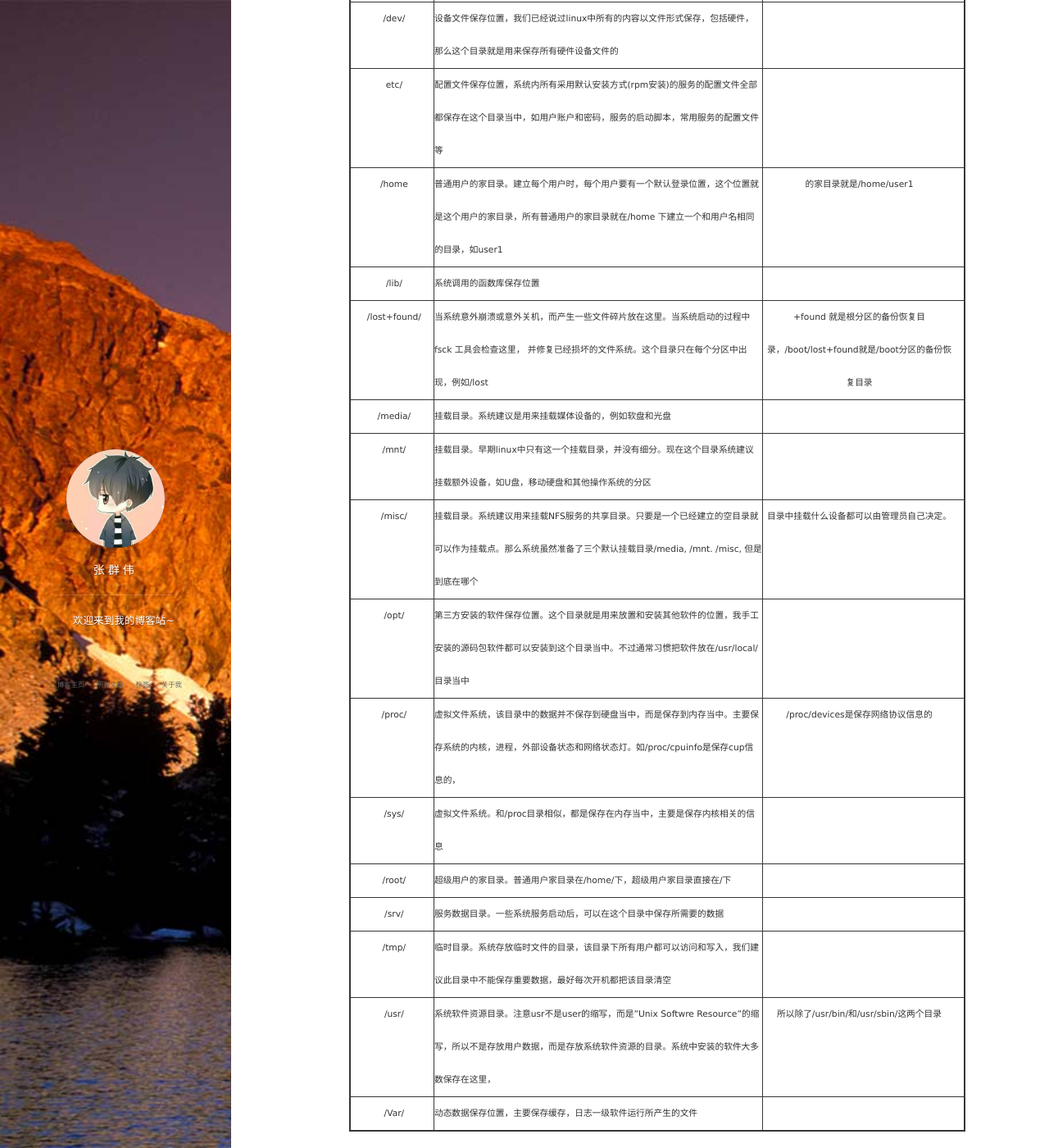
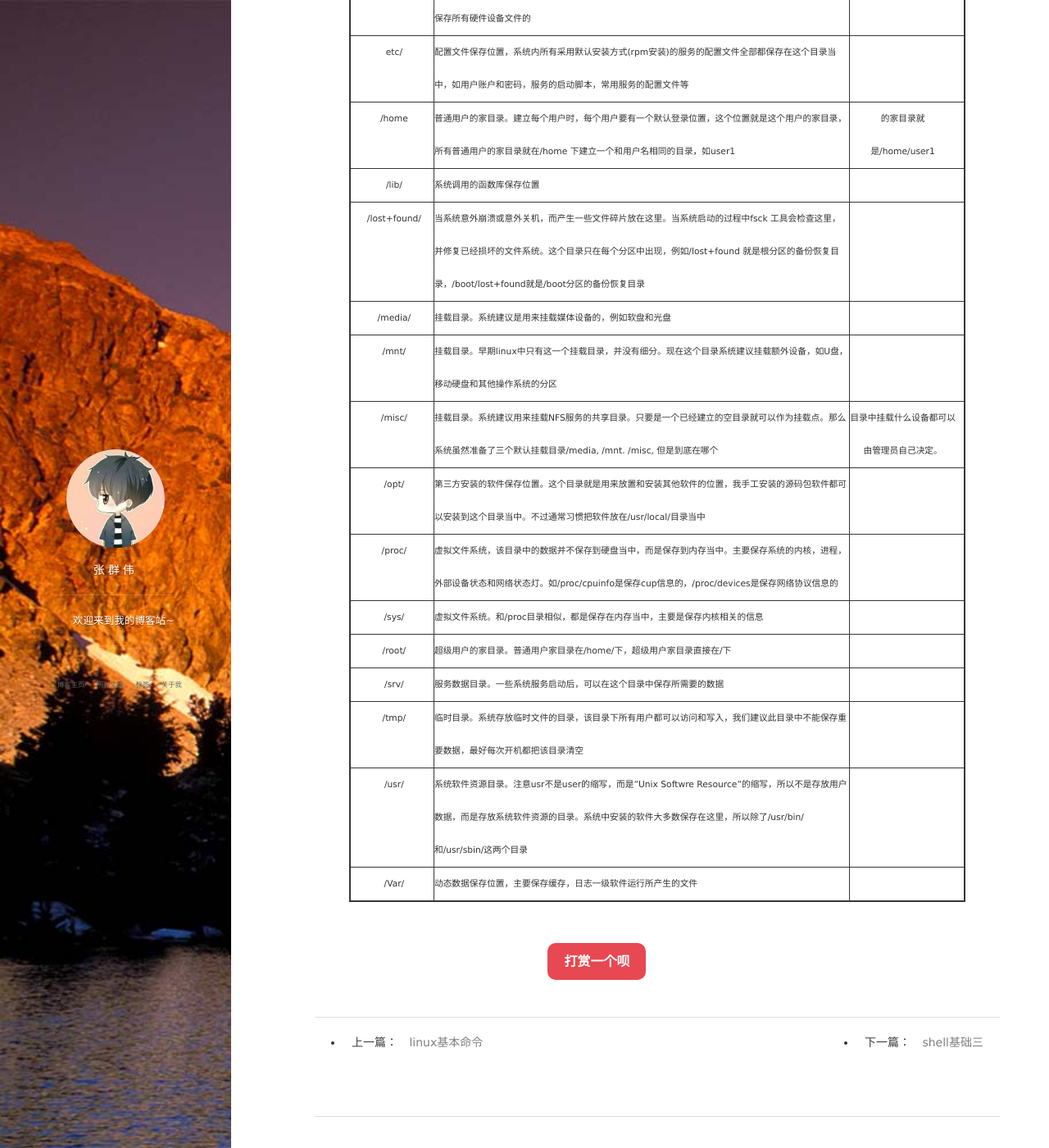
Before and after one commit to syhleo/zhangqunwei.github.io, a Jekyll site: the page built from _posts/2017-12-26-linux目录结构.md, in a window 1280 px wide and 1400 px high, scrolled down 615 px. Shown: the whole window at 82% size. Built offline with Jekyll 4.4.1, drawn with Linux system fonts in a browser that asks for light colours; nearby versions of some CDN libraries; comment, search, counter and statistics services are not loaded; some of the changed text lies outside the part shown.

Commit message:
修正linux目录结构表格

```diff
--- a/_posts/2017-12-26-linux目录结构.md
+++ b/_posts/2017-12-26-linux目录结构.md
@@ -11,21 +11,21 @@ tags: linux
 |/bin/         |  存放系统命令的目录，普通用户和超级用户都可以执行，不过放在/bin下的命令在单用户模式下也可以执行|
 |/sbin/        |  保存和系统环境设置相关的命令，只有超级用户可以使用这些命令进行系统环境设置，但是有些命令可以允许普通用户查看|
 |/usr/bin/     |  存放系统命令的目录，普通用户和超级用户都可以执行，这些命令和系统启动无关，在单用户模式下不能执行|
-|/usr/sbin/    |  存放根文件系统不必要的系统管理命令，例如多数服务程序，只有超级用户可以使用，大家其实可以注意到linux的系统，在所有”sbin”目录中保存的命令只有超级用户可以使用，”|sbin”目录中保存的命令所有用户都可以使用|
+|/usr/sbin/    |  存放根文件系统不必要的系统管理命令，例如多数服务程序，只有超级用户可以使用，大家其实可以注意到linux的系统，在所有”sbin”目录中保存的命令只有超级用户可以使用，”sbin”目录中保存的命令所有用户都可以使用|
 |/boot/        |  系统启动目录，保存系统启动相关的文件，如内核文件和启动引导程序(grub)文件等|
 |/dev/         |  设备文件保存位置，我们已经说过linux中所有的内容以文件形式保存，包括硬件，那么这个目录就是用来保存所有硬件设备文件的|
 |etc/          |  配置文件保存位置，系统内所有采用默认安装方式(rpm安装)的服务的配置文件全部都保存在这个目录当中，如用户账户和密码，服务的启动脚本，常用服务的配置文件等|
 |/home         |  普通用户的家目录。建立每个用户时，每个用户要有一个默认登录位置，这个位置就是这个用户的家目录，所有普通用户的家目录就在/home 下建立一个和用户名相同的目录，如user1|的家目录就是/home/user1|
 |/lib/         |  系统调用的函数库保存位置|
-|/lost+found/  |  当系统意外崩溃或意外关机，而产生一些文件碎片放在这里。当系统启动的过程中fsck 工具会检查这里， 并修复已经损坏的文件系统。这个目录只在每个分区中出现，例如/lost|+found 就是根分区的备份恢复目录，/boot/lost+found就是/boot分区的备份恢复目录|
+|/lost+found/  |  当系统意外崩溃或意外关机，而产生一些文件碎片放在这里。当系统启动的过程中fsck 工具会检查这里， 并修复已经损坏的文件系统。这个目录只在每个分区中出现，例如/lost+found 就是根分区的备份恢复目录，/boot/lost+found就是/boot分区的备份恢复目录|
 |/media/       |  挂载目录。系统建议是用来挂载媒体设备的，例如软盘和光盘|
 |/mnt/         |  挂载目录。早期linux中只有这一个挂载目录，并没有细分。现在这个目录系统建议挂载额外设备，如U盘，移动硬盘和其他操作系统的分区|
 |/misc/        |  挂载目录。系统建议用来挂载NFS服务的共享目录。只要是一个已经建立的空目录就可以作为挂载点。那么系统虽然准备了三个默认挂载目录/media,  /mnt.   /misc, 但是到底在哪个|目录中挂载什么设备都可以由管理员自己决定。|
 |/opt/         |  第三方安装的软件保存位置。这个目录就是用来放置和安装其他软件的位置，我手工安装的源码包软件都可以安装到这个目录当中。不过通常习惯把软件放在/usr/local/目录当中|
-|/proc/        |  虚拟文件系统，该目录中的数据并不保存到硬盘当中，而是保存到内存当中。主要保存系统的内核，进程，外部设备状态和网络状态灯。如/proc/cpuinfo是保存cup信息的，|/proc/devices是保存网络协议信息的|
+|/proc/        |  虚拟文件系统，该目录中的数据并不保存到硬盘当中，而是保存到内存当中。主要保存系统的内核，进程，外部设备状态和网络状态灯。如/proc/cpuinfo是保存cup信息的，/proc/devices是保存网络协议信息的|
 |/sys/         |  虚拟文件系统。和/proc目录相似，都是保存在内存当中，主要是保存内核相关的信息|
 |/root/        |  超级用户的家目录。普通用户家目录在/home/下，超级用户家目录直接在/下|
 |/srv/         |  服务数据目录。一些系统服务启动后，可以在这个目录中保存所需要的数据|
 |/tmp/         |  临时目录。系统存放临时文件的目录，该目录下所有用户都可以访问和写入，我们建议此目录中不能保存重要数据，最好每次开机都把该目录清空|
-|/usr/         |  系统软件资源目录。注意usr不是user的缩写，而是”Unix Softwre Resource”的缩写，所以不是存放用户数据，而是存放系统软件资源的目录。系统中安装的软件大多数保存在这里，|所以除了/usr/bin/和/usr/sbin/这两个目录|
+|/usr/         |  系统软件资源目录。注意usr不是user的缩写，而是”Unix Softwre Resource”的缩写，所以不是存放用户数据，而是存放系统软件资源的目录。系统中安装的软件大多数保存在这里，所以除了/usr/bin/和/usr/sbin/这两个目录|
 |/Var/         |  动态数据保存位置，主要保存缓存，日志一级软件运行所产生的文件|
```
